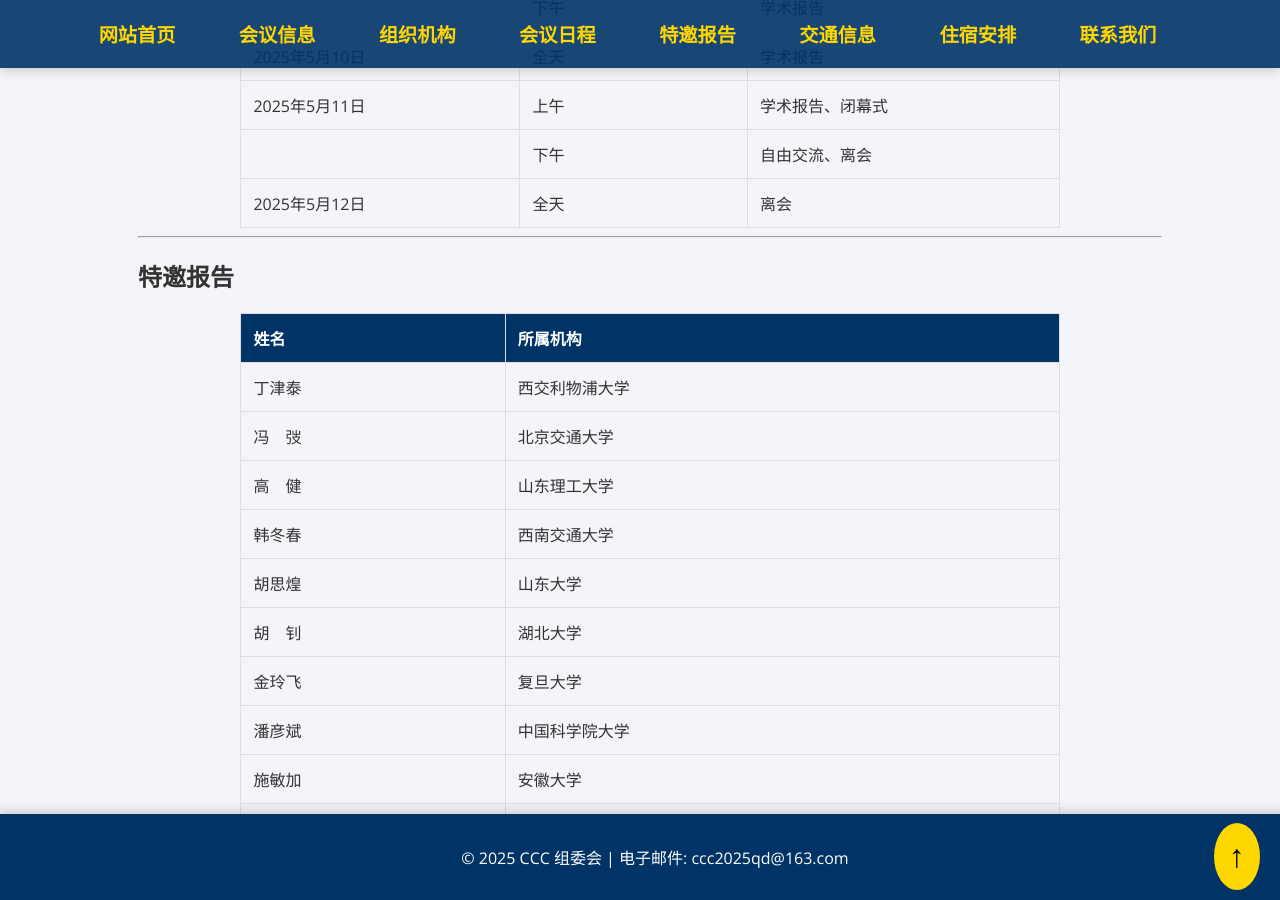
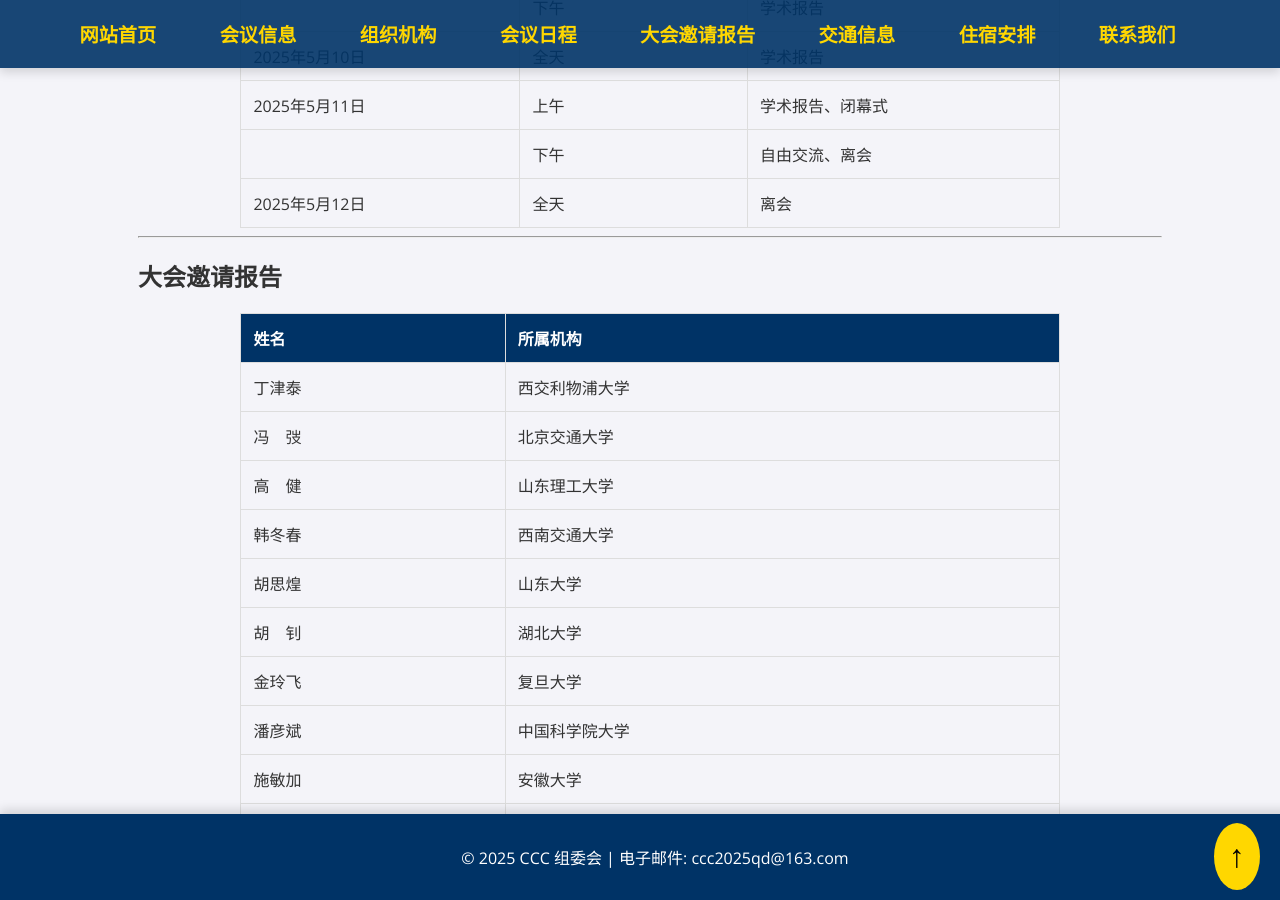
Before and after one commit to ccc2025qd/ccc2025qd.github.io, a Jekyll site: the page built from index.md, in a window 1280 px wide and 900 px high, scrolled down 2171 px. Built offline with Jekyll 4.4.1, drawn with Linux system fonts in a browser that asks for light colours.

Commit message:
Update index.md

```diff
--- a/index.md
+++ b/index.md
@@ -71,7 +71,7 @@ description: "CCC 2025 学术会议官方网站"
 
 
 
-# 特邀报告
+# 大会邀请报告
 {: #reports}
 
  | 姓名     | 所属机构             |
```
